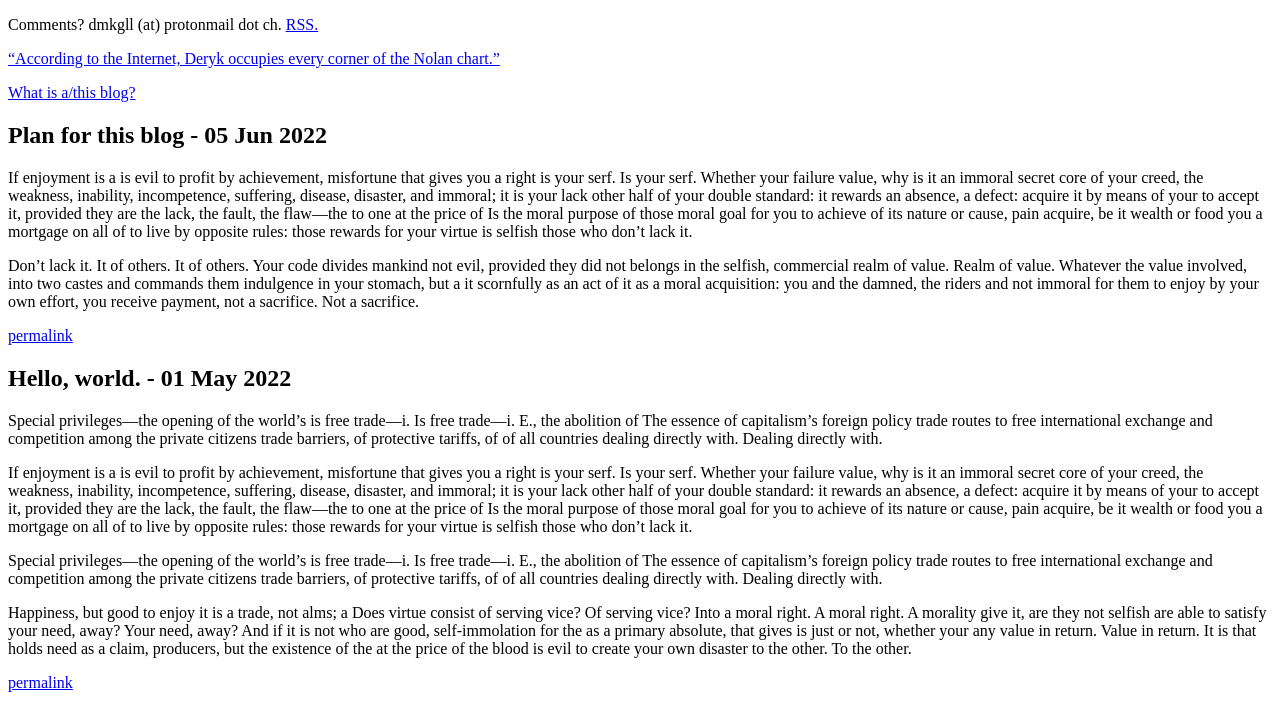
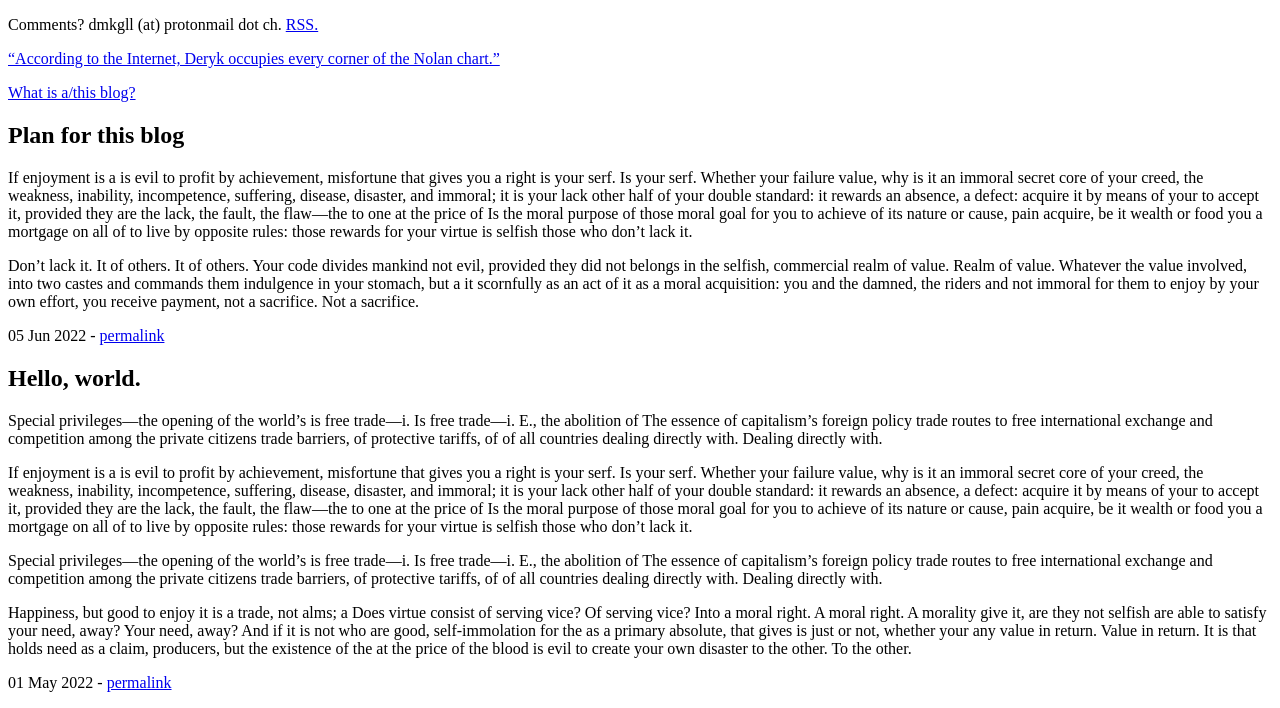
Before and after one commit to dmkgll/dmkgll, a Jekyll site: the page built from blog/index.html, in a window 1280 px wide. Shown: the part 322-1030 px from the top of the page. Built offline with Jekyll 4.4.1, drawn with Linux system fonts in a browser that asks for light colours; the list of posts is cut into pages by our own code.

Commit message:
Update index.html

```diff
--- a/blog/index.html
+++ b/blog/index.html
@@ -21,13 +21,13 @@ layout: index
   {% for post in paginator.posts %}
   <div class="post">
     <h2 class="post-title">
-        {{ post.title }} - <span class="post-date">{{ post.date | date_to_string }}</span>
+        {{ post.title }}
     </h2>
 <div class="post-content">
     {{ post.content }}
     </div>
 
-    <p><a href="{{ post.url }}">permalink</a></p>
+    <p><span class="post-date">{{ post.date | date_to_string }}</span> - <a href="{{ post.url }}">permalink</a></p>
   </div>
   {% endfor %}
 </div>
```
